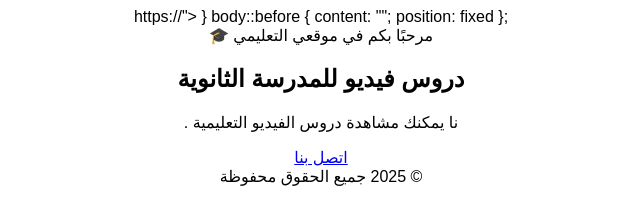
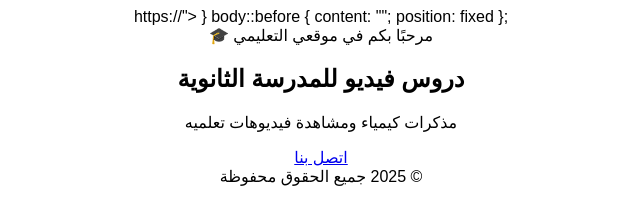
Before and after one commit to amgadwasef/vido--lesson-high-school, a plain HTML site: page index.html in a window 1280 px wide. Shown: the full height of the page, 319-959 px from the left. Drawn offline with Linux system fonts and the light colour scheme.

Commit message:
Update index.html

```diff
--- a/index.html
+++ b/index.html
@@ -25,7 +25,7 @@
     </header>
     <section>
         <h1>دروس فيديو للمدرسة الثانوية</h1>
-        <p>نا يمكنك مشاهدة دروس الفيديو التعليمية  .</p>
+        <p>مذكرات كيمياء ومشاهدة فيديوهات تعلميه  </p>
         <a href="contact.html">اتصل بنا</a>
     </section>
     <footer>
```
